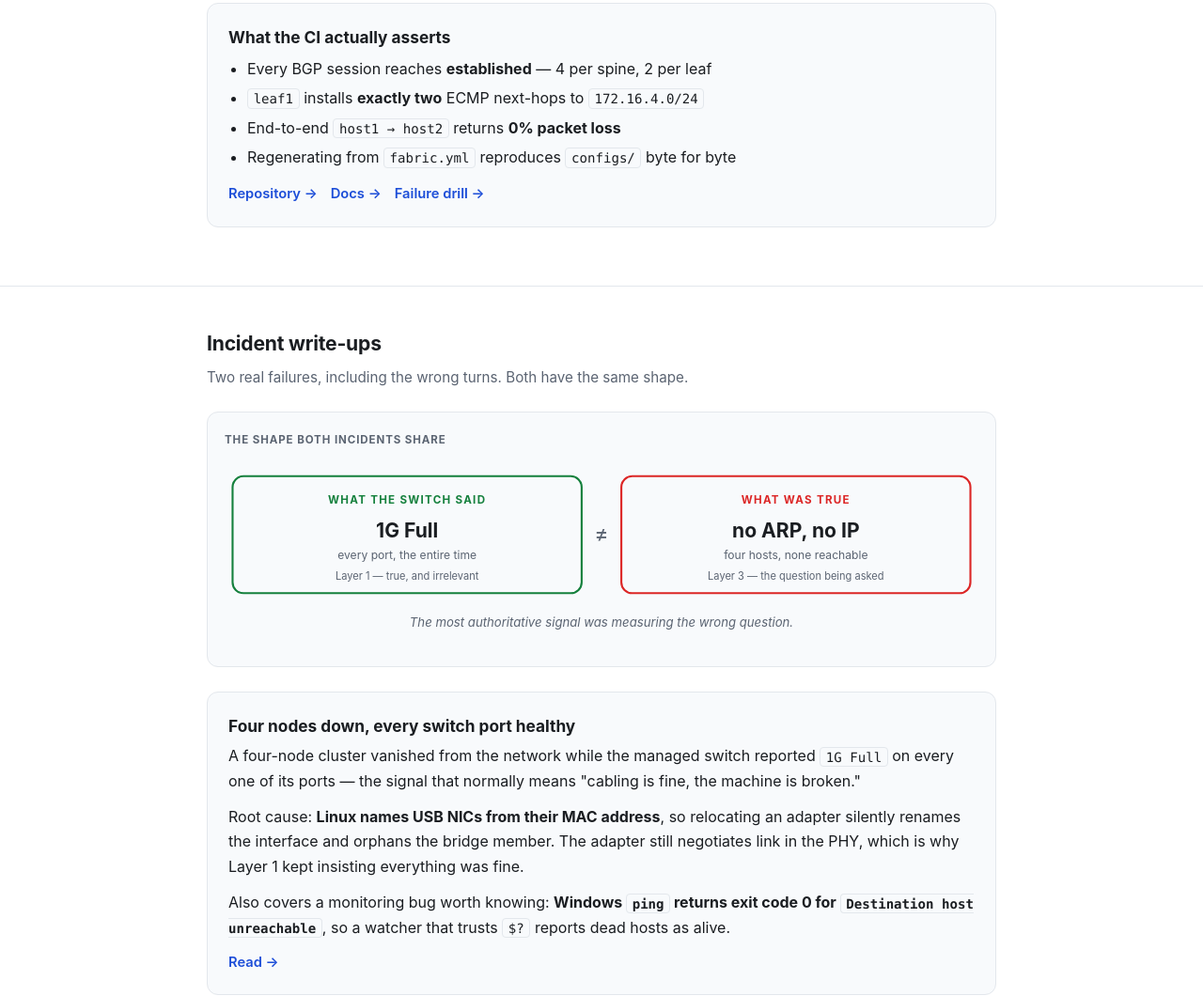
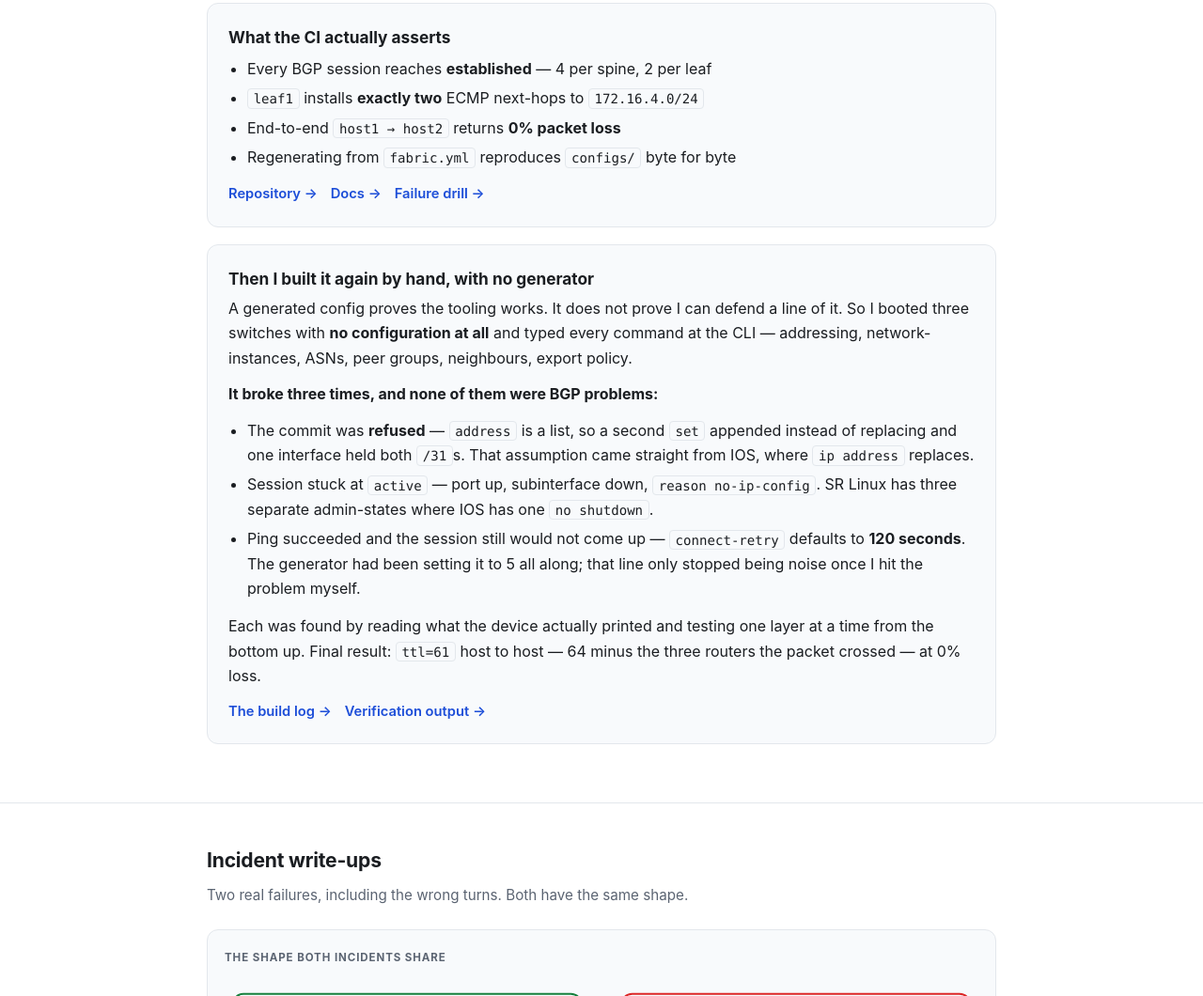
Before and after one commit to Raoko/Raoko.github.io, a plain HTML site: page index.html in a window 1280 px wide. Shown: the part 1772-2832 px from the top of the page at 94% size. Drawn offline with Linux system fonts and the light colour scheme.

Commit message:
Add the hand-build story to the netlab-clos section
The site showed the generated fabric and the CI gate, which proves the
tooling works but not that the author can defend a line of the config. That
is the question an interviewer actually asks.

Adds a card covering the by-hand rebuild: three switches booted with no
configuration, every command typed at the CLI, and the three faults that each
presented as "BGP will not come up" while none of them were BGP - an address
list that appends rather than replaces, a subinterface with IPv4
administratively disabled, and a 120-second default connect-retry.

Links to the new docs/hand-build-log.md in netlab-clos.

Co-Authored-By: Claude Opus 5 (1M context) <noreply@anthropic.com>
Claude-Session: https://claude.ai/code/session_0124XfnhVXU8J2W4pShDXQ8B

```diff
--- a/index.html
+++ b/index.html
@@ -326,6 +326,35 @@
         <a href="https://github.com/Raoko/netlab-clos/blob/main/docs/failure-drill.md">Failure drill →</a>
       </div>
     </div>
+
+    <div class="card">
+      <h3>Then I built it again by hand, with no generator</h3>
+      <p>A generated config proves the tooling works. It does not prove I can defend a
+      line of it. So I booted three switches with <strong>no configuration at all</strong>
+      and typed every command at the CLI — addressing, network-instances, ASNs, peer
+      groups, neighbours, export policy.</p>
+      <p><strong>It broke three times, and none of them were BGP problems:</strong></p>
+      <ul>
+        <li>The commit was <strong>refused</strong> — <code>address</code> is a list, so a
+        second <code>set</code> appended instead of replacing and one interface held both
+        <code>/31</code>s. That assumption came straight from IOS, where
+        <code>ip address</code> replaces.</li>
+        <li>Session stuck at <code>active</code> — port up, subinterface down,
+        <code>reason no-ip-config</code>. SR Linux has three separate admin-states where
+        IOS has one <code>no shutdown</code>.</li>
+        <li>Ping succeeded and the session still would not come up —
+        <code>connect-retry</code> defaults to <strong>120 seconds</strong>. The generator
+        had been setting it to 5 all along; that line only stopped being noise once I hit
+        the problem myself.</li>
+      </ul>
+      <p>Each was found by reading what the device actually printed and testing one layer
+      at a time from the bottom up. Final result: <code>ttl=61</code> host to host — 64
+      minus the three routers the packet crossed — at 0% loss.</p>
+      <div class="go">
+        <a href="https://github.com/Raoko/netlab-clos/blob/main/docs/hand-build-log.md">The build log →</a>
+        <a href="https://github.com/Raoko/netlab-clos/blob/main/docs/verification.md">Verification output →</a>
+      </div>
+    </div>
   </div>
 </section>
 
```
